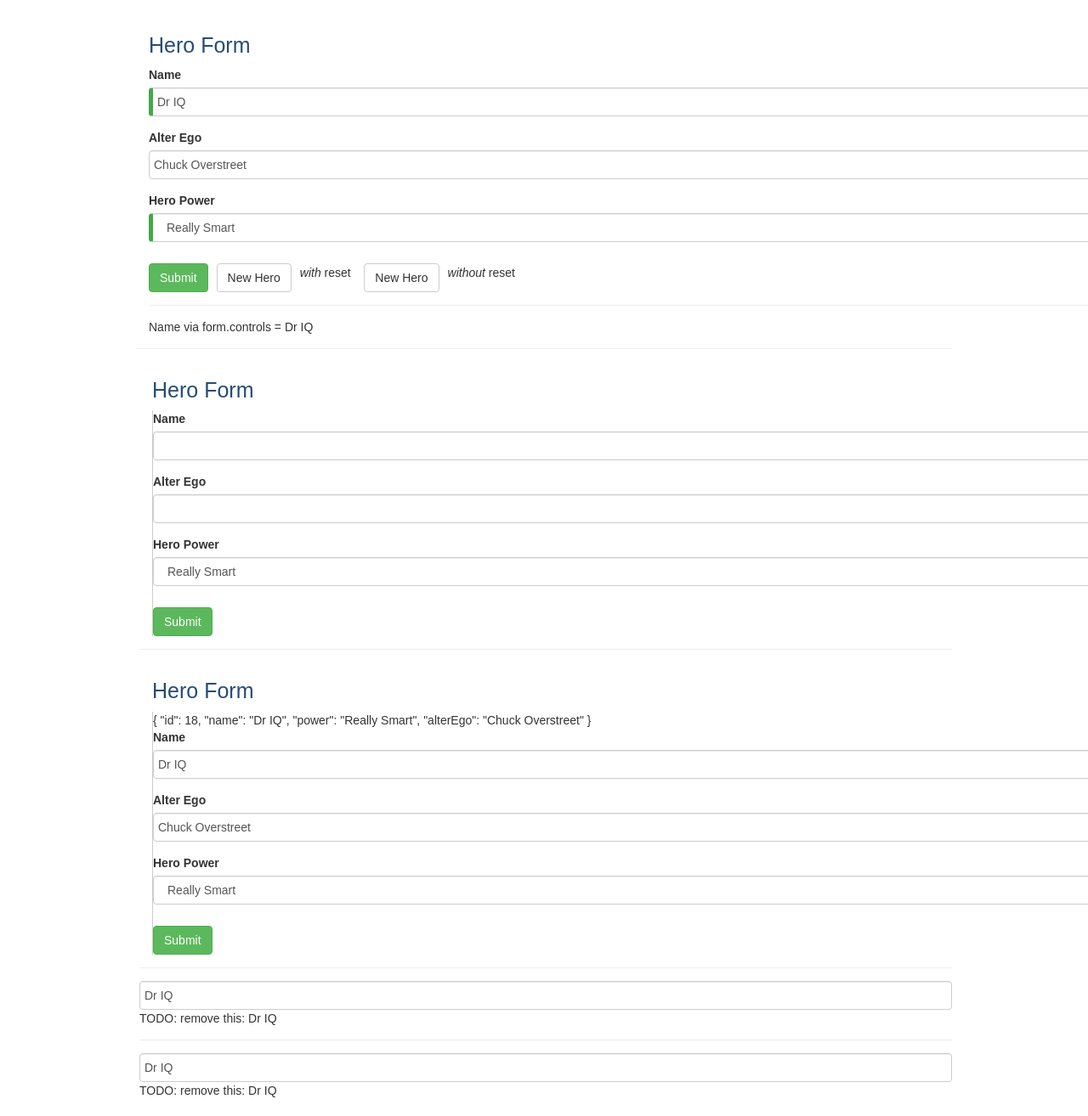
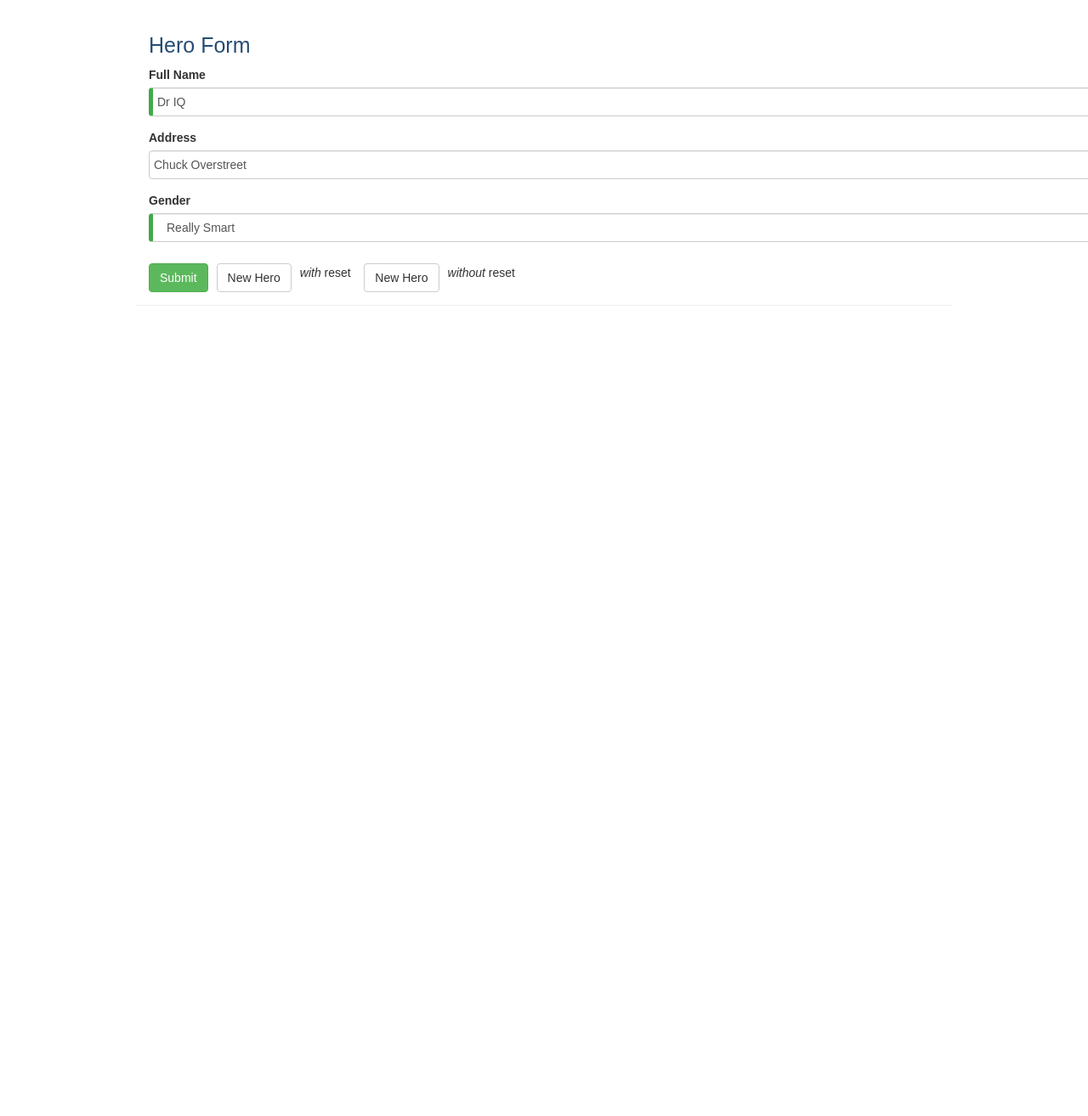
Before and after one commit to Novice9531/angular-yhj4pk, an Angular app: page / in a window 1280 px wide. Shown: the top 1314 px of the page at 85% size. After the commit the page ends 800 px from the top, so only its background shows below. Built offline with nearby package versions, Linux system fonts and the light colour scheme.

Commit message:
1 file modified

```diff
--- a/src/app/hero-form/hero-form.component.html
+++ b/src/app/hero-form/hero-form.component.html
@@ -3,7 +3,7 @@
     <h1>Hero Form</h1>
     <form (ngSubmit)="onSubmit()" #heroForm="ngForm">
       <div class="form-group">
-        <label for="name">Name</label>
+        <label for="name">Full Name</label>
         <input type="text" class="form-control" id="name"
                required
                [(ngModel)]="model.name" name="name"
@@ -15,13 +15,13 @@
       </div>
 
       <div class="form-group">
-        <label for="alterEgo">Alter Ego</label>
+        <label for="alterEgo">Address</label>
         <input type="text" class="form-control" id="alterEgo"
                [(ngModel)]="model.alterEgo" name="alterEgo">
       </div>
 
       <div class="form-group">
-        <label for="power">Hero Power</label>
+        <label for="power">Gender</label>
         <select class="form-control" id="power"
                 required
                 [(ngModel)]="model.power" name="power"
@@ -42,10 +42,7 @@
       <i>without</i> reset
 
      <!-- NOT SHOWN IN DOCS -->
-      <div>
-        <hr>
-        Name via form.controls = {{showFormControls(heroForm)}}
-      </div>
+
      <!-- - -->
     </form>
   </div>
@@ -57,11 +54,11 @@
       <div class="col-xs-9">{{ model.name }}</div>
     </div>
     <div class="row">
-      <div class="col-xs-3">Alter Ego</div>
+      <div class="col-xs-3">Address</div>
       <div class="col-xs-9">{{ model.alterEgo }}</div>
     </div>
     <div class="row">
-      <div class="col-xs-3">Power</div>
+      <div class="col-xs-3">Gender</div>
       <div class="col-xs-9">{{ model.power }}</div>
     </div>
     <br>
@@ -70,13 +67,7 @@
 </div>
 
 <!-- ====================================================  -->
-  <div>
-    <form>
 
-       <!-- ... all of the form ... -->
-
-    </form>
-  </div>
 
 <!-- ====================================================  -->
 <hr>
@@ -89,78 +80,11 @@
   border-left: 1px  solid #CCC
 }
 </style>
-<div class="no-style" style="margin-left: 4px">
-  <div class="container">
-      <h1>Hero Form</h1>
-      <form>
-        <div class="form-group">
-          <label for="name">Name</label>
-          <input type="text" class="form-control" id="name" required>
-        </div>
 
-        <div class="form-group">
-          <label for="alterEgo">Alter Ego</label>
-          <input type="text" class="form-control" id="alterEgo">
-        </div>
 
-        <div class="form-group">
-          <label for="power">Hero Power</label>
-          <select class="form-control" id="power" required>
-            <option *ngFor="let pow of powers" [value]="pow">{{pow}}</option>
-          </select>
-        </div>
-
-        <button type="submit" class="btn btn-success">Submit</button>
-
-      </form>
-  </div>
-
-  <!-- ====================================================  -->
-  <hr>
-  <div class="container">
-      <h1>Hero Form</h1>
-      <form #heroForm="ngForm">
-        {{ model | json }}
-        <div class="form-group">
-          <label for="name">Name</label>
-          <input type="text" class="form-control" id="name"
-                 required
-                 [(ngModel)]="model.name" name="name">
-        </div>
-
-        <div class="form-group">
-          <label for="alterEgo">Alter Ego</label>
-          <input type="text"  class="form-control" id="alterEgo"
-                 [(ngModel)]="model.alterEgo" name="alterEgo">
-        </div>
-
-        <div class="form-group">
-          <label for="power">Hero Power</label>
-          <select class="form-control"  id="power"
-                  required
-                  [(ngModel)]="model.power" name="power">
-            <option *ngFor="let pow of powers" [value]="pow">{{pow}}</option>
-          </select>
-        </div>
-
-        <button type="submit" class="btn btn-success">Submit</button>
-
-      </form>
-  </div>
 
   <!-- EXTRA MATERIAL FOR DOCUMENTATION -->
-  <hr>
-    <input type="text" class="form-control" id="name"
-           required
-           [(ngModel)]="model.name" name="name">
-    TODO: remove this: {{model.name}}
-  <hr>
-    <input type="text" class="form-control" id="name"
-           required
-           [ngModel]="model.name" name="name"
-           (ngModelChange)="model.name = $event">
-    TODO: remove this: {{model.name}}
-</div>
+
 
 
 <!--
```
